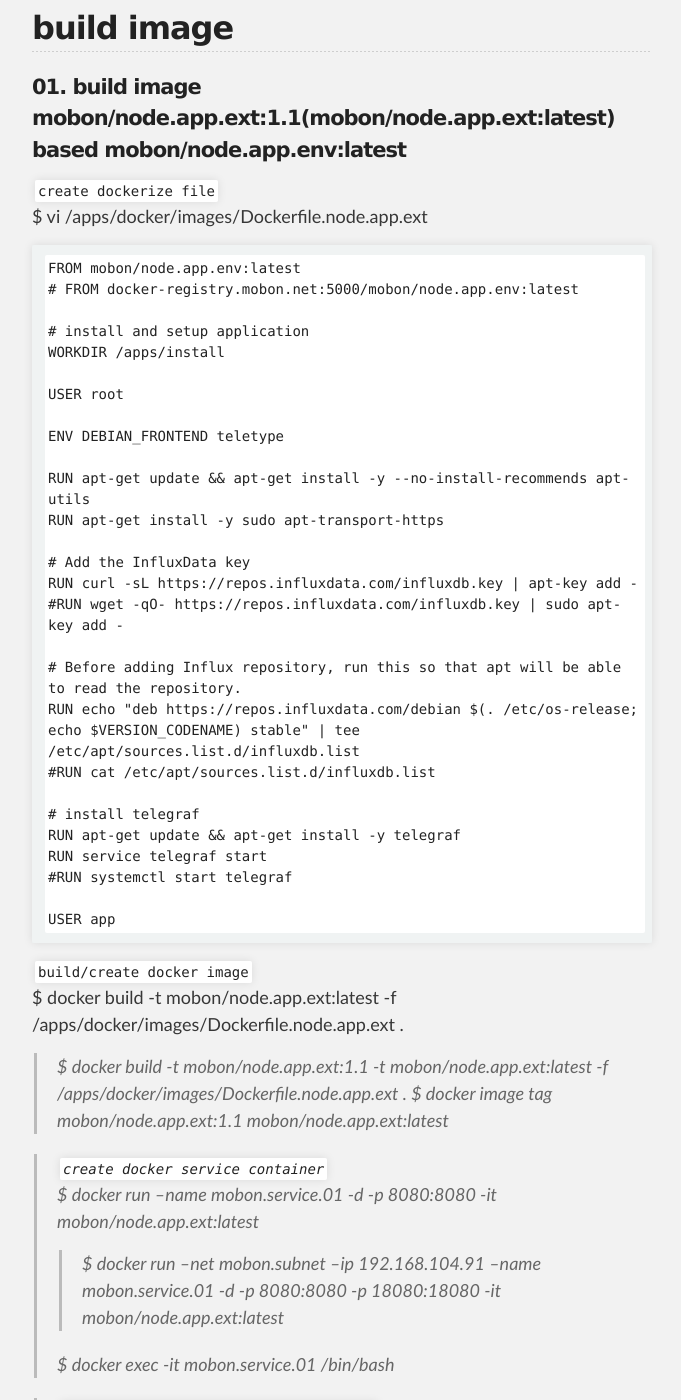
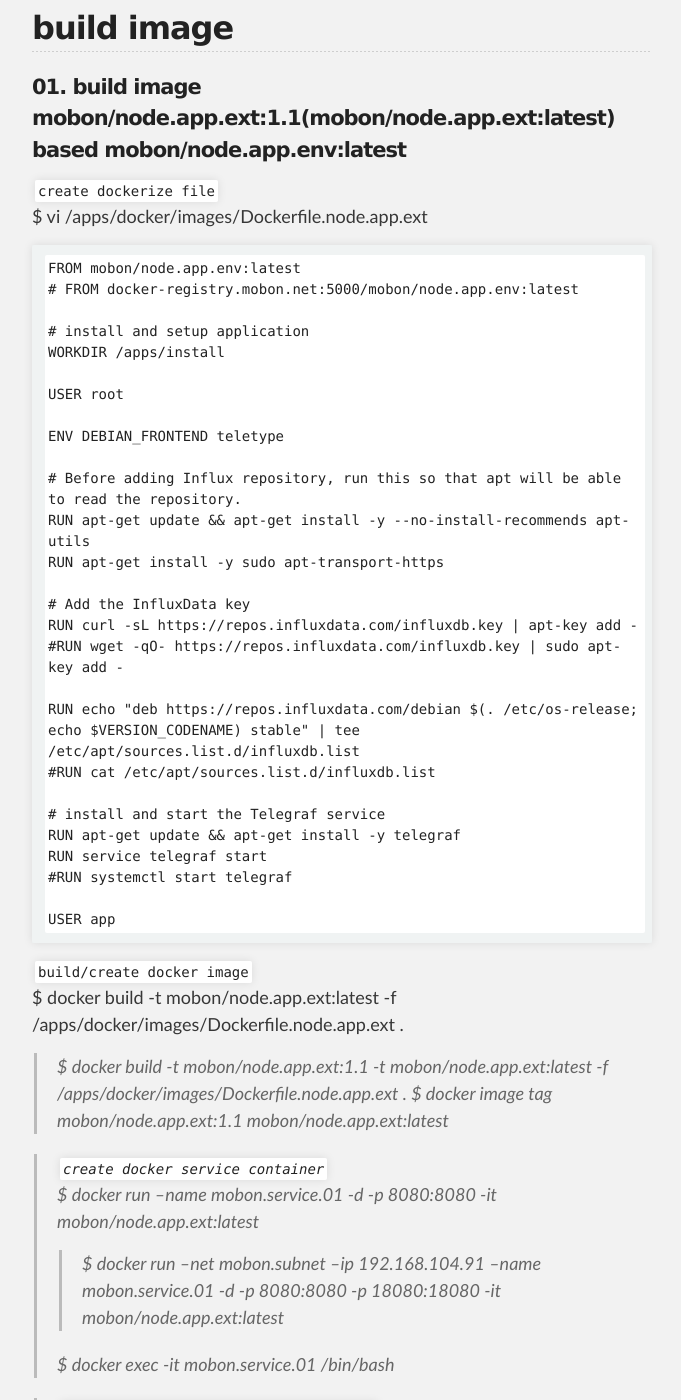
Before and after one commit to unlimited9/unlimited9.github.com, a Jekyll site: the page built from reference.notes/TA/cloud/docker/create.image.n.container.md, in a window 1280 px wide and 1400 px high, scrolled down 10114 px. Shown: the whole window, without its empty margins (298-979 px from the left). Built offline with Jekyll 4.4.1, drawn with Linux system fonts in a browser that asks for light colours; our own code applies the rules of GitHub Pages for plain Markdown files; part of the change alters nothing that is shown.

Commit message:
Update create.image.n.container.md

```diff
--- a/reference.notes/TA/cloud/docker/create.image.n.container.md
+++ b/reference.notes/TA/cloud/docker/create.image.n.container.md
@@ -335,6 +335,7 @@ USER root
 
 ENV DEBIAN_FRONTEND teletype
 
+# Before adding Influx repository, run this so that apt will be able to read the repository.
 RUN apt-get update && apt-get install -y --no-install-recommends apt-utils
 RUN apt-get install -y sudo apt-transport-https
 
@@ -342,11 +343,10 @@ RUN apt-get install -y sudo apt-transport-https
 RUN curl -sL https://repos.influxdata.com/influxdb.key | apt-key add -
 #RUN wget -qO- https://repos.influxdata.com/influxdb.key | sudo apt-key add -
 
-# Before adding Influx repository, run this so that apt will be able to read the repository.
 RUN echo "deb https://repos.influxdata.com/debian $(. /etc/os-release; echo $VERSION_CODENAME) stable" | tee /etc/apt/sources.list.d/influxdb.list
 #RUN cat /etc/apt/sources.list.d/influxdb.list
 
-# install telegraf
+# install and start the Telegraf service
 RUN apt-get update && apt-get install -y telegraf
 RUN service telegraf start
 #RUN systemctl start telegraf
```
